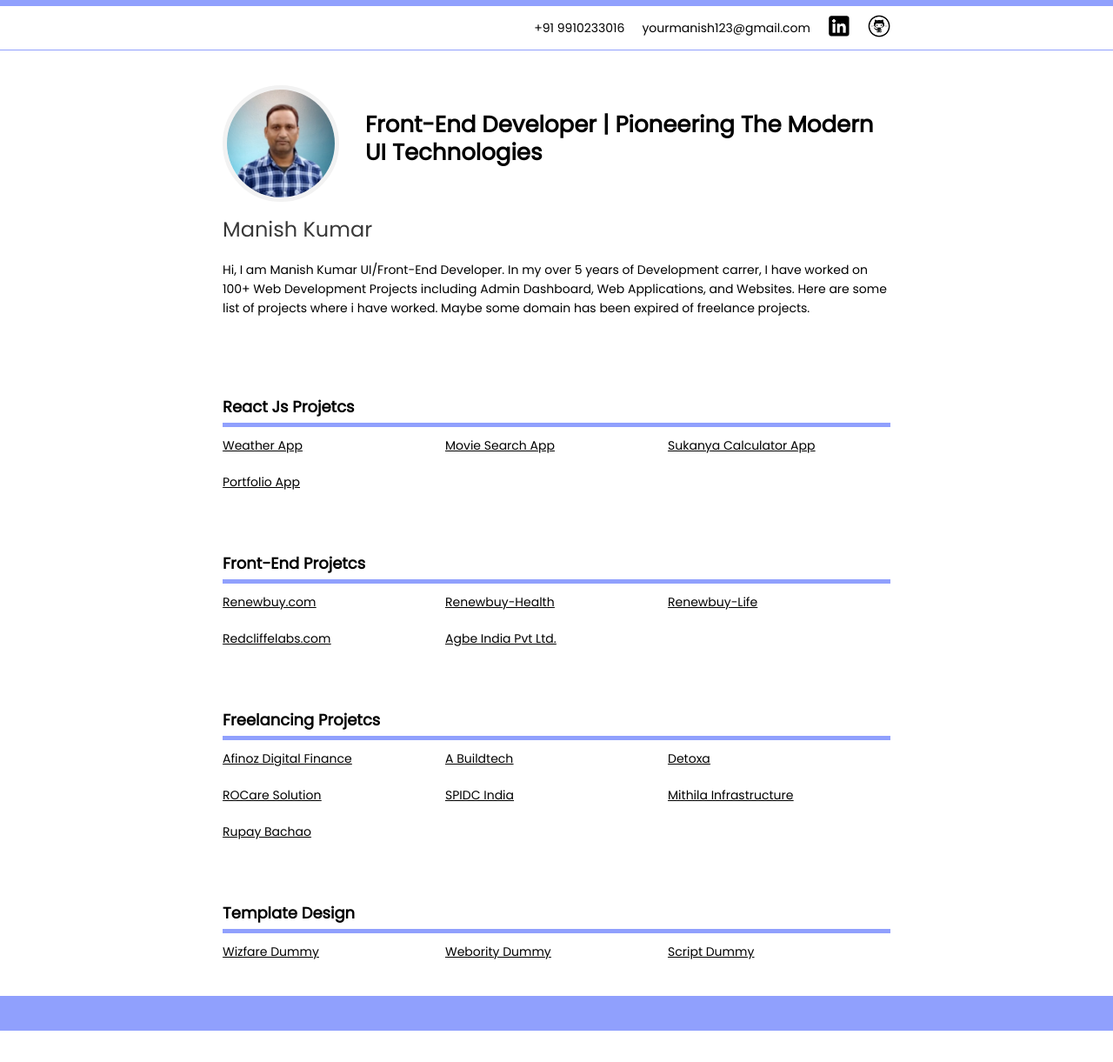
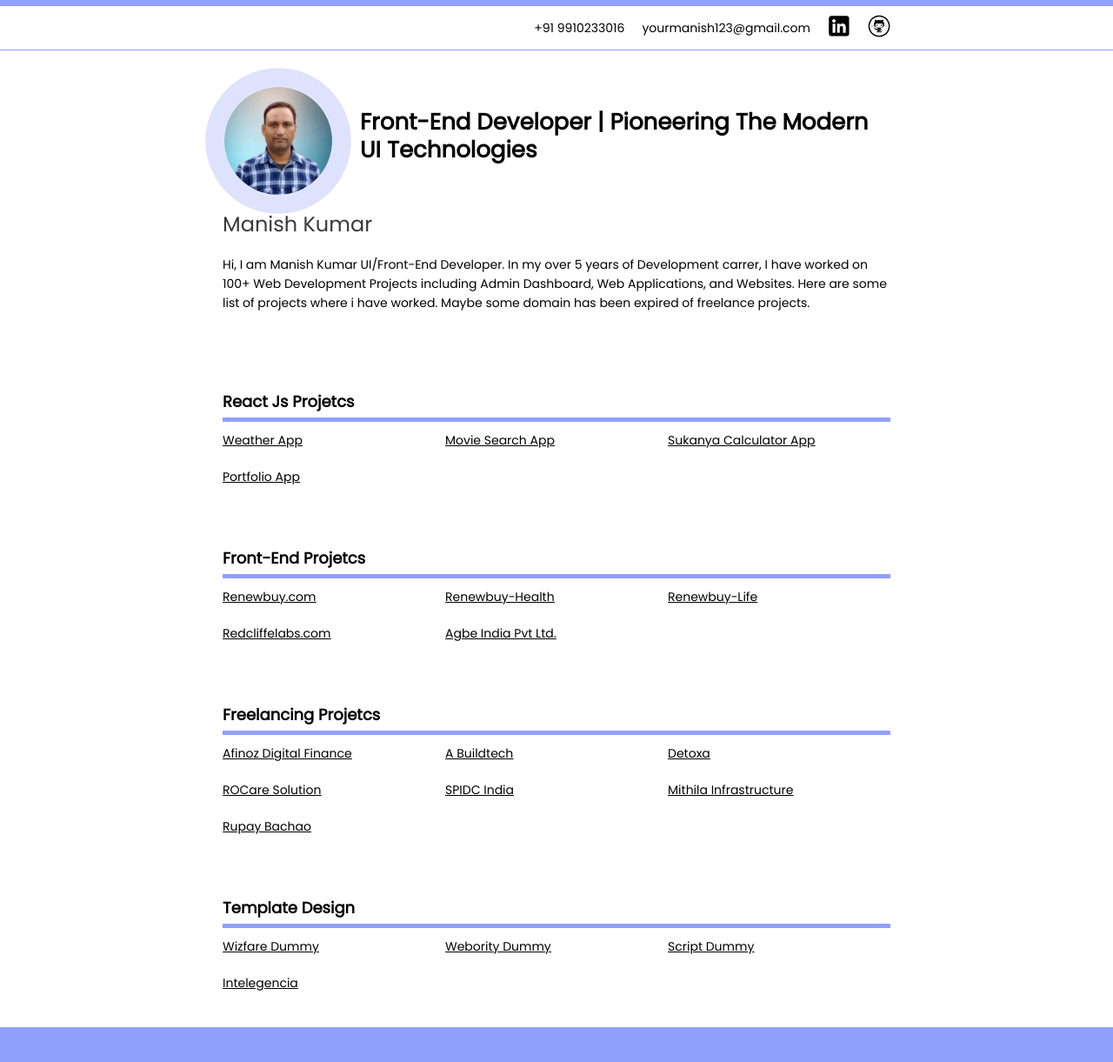
Before and after one commit to manishnagar/profile, a React (Create React App) app: page / in a window 1280 px wide. Shown: the whole page at 87% size. Before the commit the page ends 1185 px from the top, so only its background shows below. Built offline with nearby package versions, Linux system fonts and the light colour scheme.

Commit message:
Profile picture animation and dummy project add

```diff
--- a/src/App.js
+++ b/src/App.js
@@ -76,6 +76,9 @@ function App() {
                 <div className="project-name"><a href="https://manishnagar.github.io/webority/">Webority Dummy</a></div>
                 <div className="project-name"><a href="https://manishnagar.github.io/script_template/">Script Dummy</a></div>
               </div>
+              <div className="project-item-flex">
+                <div className="project-name"><a href="https://manishnagar.github.io/Intelgencia/">Intelegencia</a></div>
+              </div>
             </div>
 
             {/* mobile view */}
@@ -136,6 +139,7 @@ function App() {
                 </div>
                 <div className="project-item-flex">
                 <div className="project-name"><a href="https://manishnagar.github.io/script_template/">Script Dummy</a></div>
+                <div className="project-name"><a href="https://manishnagar.github.io/Intelgencia/">Intelegencia</a></div>
               </div>
 
             </div>
--- a/src/App.scss
+++ b/src/App.scss
@@ -60,18 +60,28 @@
           width: 124px;
           height: 124px;
           border-radius: 50%;
-          border: solid 5px #f2f2f2;
+          border: solid 2px #90a0fd46;
           cursor: pointer;
+          animation: pulse-animation 3s infinite;
         }
-        img:hover {
-          width: 124px;
-          height: 124px;
-          border-radius: 50%;
-      transition:  0.5s linear all;
-          border: solid 5px #90a0fd;
-          box-shadow: rgba(0, 0, 0, 0.35) 0px 5px 15px;
+      //   img:hover {
+      //     width: 124px;
+      //     height: 124px;
+      //     border-radius: 50%;
+      // transition:  0.5s linear all;
+      //     border: solid 5px #90a0fd;
+      //     box-shadow: rgba(0, 0, 0, 0.35) 0px 5px 15px;
+      //   }
+
+      }
+
+      @keyframes pulse-animation {
+        0% {
+          box-shadow: 0 0 0 0px rgba(10, 79, 241, 0.253);
         }
-
+        100% {
+          box-shadow: 0 0 0 20px rgba(15, 40, 231, 0.132);
+        }
       }
 
     .profile-heading{
```
